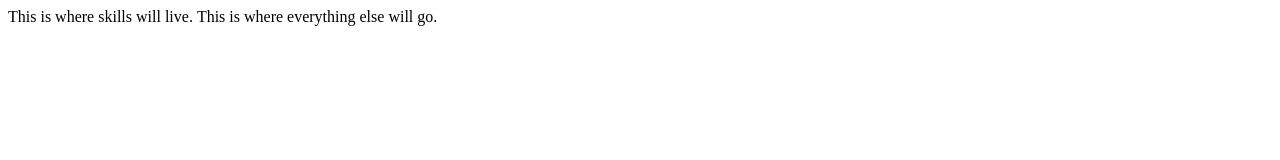
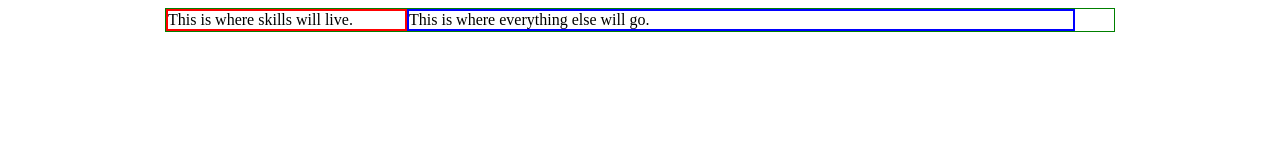
Before and after one commit to spenserleighton1/resume, a plain HTML site: page index.html in a window 1280 px wide. Drawn offline with Linux system fonts and the light colour scheme.

Commit message:
Add main content, aside, and main containers

```diff
--- a/index.html
+++ b/index.html
@@ -5,11 +5,13 @@
   <link rel="stylesheet" type="text/css" href="styles.css">
 </head>
 <body>
+  <main class="main">
     <aside class="aside">
       This is where skills will live.
     </aside>
     <section class="main-content">
       This is where everything else will go.
     </section>
+  </main>
 </body>
 </html>
--- a/styles.css
+++ b/styles.css
@@ -1,11 +1,21 @@
+.main {
+  height: 100%;
+  width: 75%;
+  margin: 0 auto;
+  border: 1px solid green;
+  display: flex;
+
+}
+
 .aside {
   width: 25%;
   display: inline;
-
+  border: 2px solid red;
 
 }
 
 .main-content {
   width: 70%;
   display: inline;
+  border: 2px solid blue;
 }
```
Lines whose indentation alone changed are shown as unchanged.
